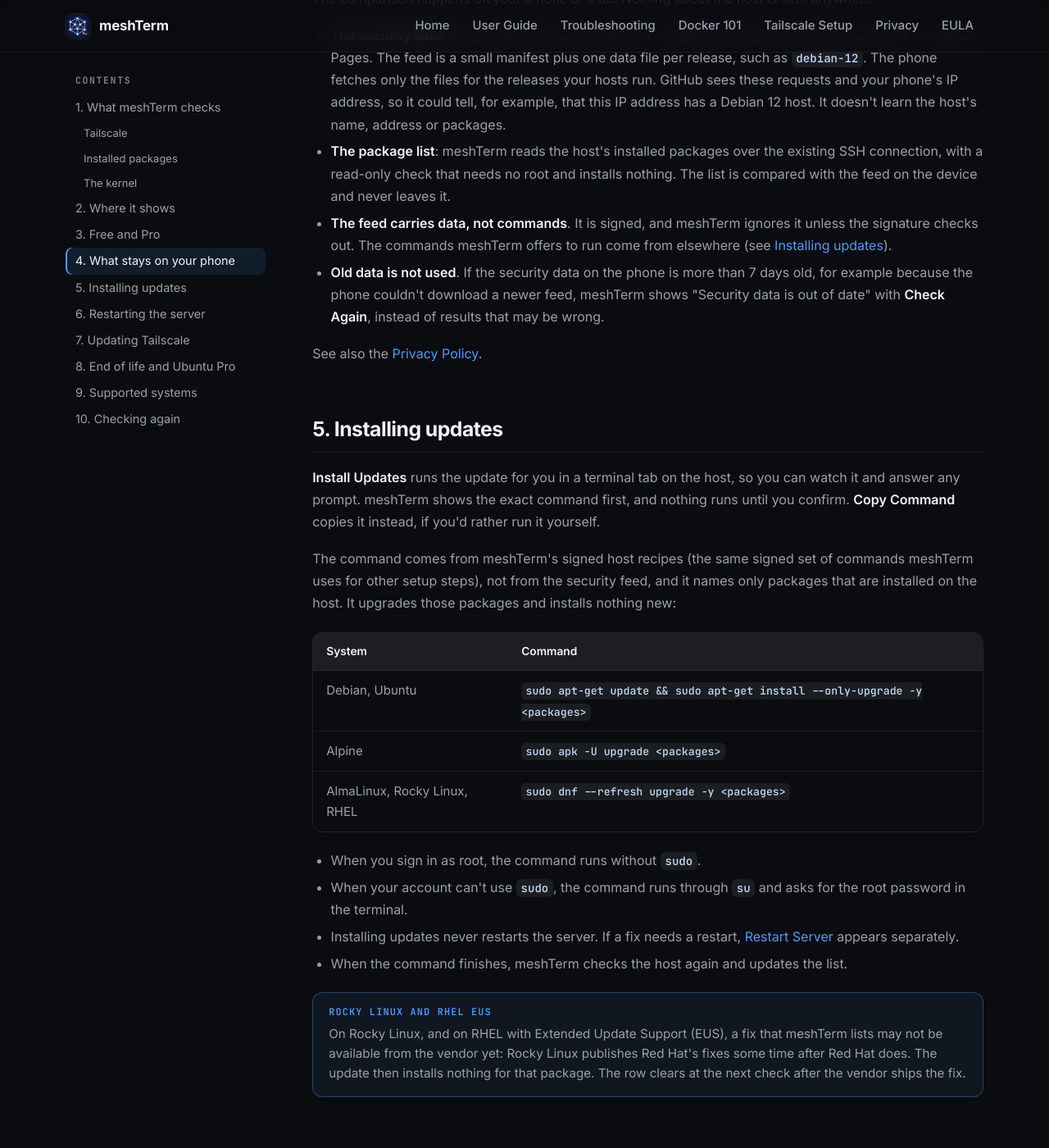
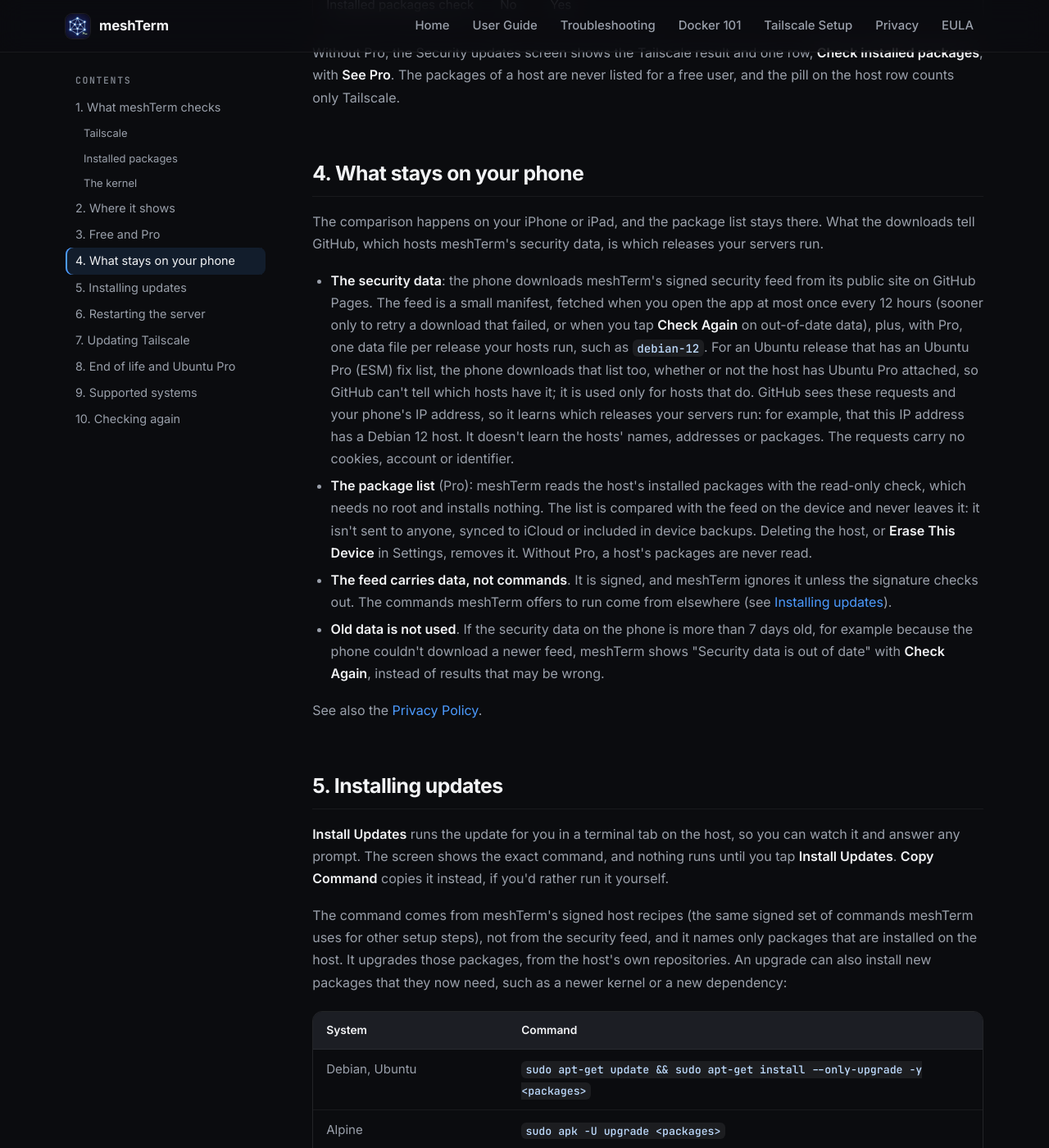
Before and after one commit to JBetchGH/meshterm-docs, a Jekyll site: the page built from security-updates.html, in a window 1280 px wide and 1400 px high, scrolled down 2400 px. Shown: the whole window at 82% size. Built offline with Jekyll 4.4.1, drawn with Linux system fonts in a browser that asks for light colours; some of the changed text lies outside the part shown.

Commit message:
Docs 2.4: Security updates page fixes, 2.4 labels for the security-updates parts
security-updates.html: live kernel patch shows the kernel row but never counts
(EL: "Live kernel patch loaded"); Recommended updates aren't security fixes,
listed not counted; kernel fix counts at once only when Install Updates can
install it (meta package on Debian/Ubuntu), else after 7 days; Install Updates
may install new packages, su only on hosts without sudo, the sudo-but-not-admin
note, the too-long-name "N packages need updating by hand" line; nothing runs
until you tap Install Updates; EL CVE links go to Red Hat's CVE pages; Rocky
clears when Rocky ships, RHEL EUS keeps the row until it leaves EUS; Restart
Server Linux only, new confirmation text; end of life from the signed data's
dates; the Ubuntu Pro list is downloaded for every Ubuntu release with one;
privacy section says GitHub learns which releases your servers run (no more
"nothing about the host is sent anywhere"); a brief own connection for
Roam-only hosts; unsupported list adds CentOS Stream, Oracle Linux, Linux Mint,
32-bit Raspberry Pi OS; Check Again also fetches out-of-date data.

meshterm.html: Security updates badge 2.4, its What's new entry under a new
2.4 heading (the rest of the 2.3.5 draft unchanged), guide paragraph matched.

Co-Authored-By: Claude Opus 5.5 <noreply@anthropic.com>

```diff
--- a/security-updates.html
+++ b/security-updates.html
@@ -14,7 +14,7 @@ footer: |
     </p>
 ---
 <header class="site-header">
-  <div class="app-name">meshTerm 2.3.5</div>
+  <div class="app-name">meshTerm 2.4</div>
   <h1>Security updates</h1>
   <div class="sub">When you connect, meshTerm checks whether the host has security updates waiting: for Tailscale, and (with Pro) for its installed packages. What it checks, where it shows, what stays on your phone, and how to install the updates.</div>
 </header>
@@ -42,17 +42,17 @@ footer: |
   </aside>
 
   <main>
-    <div class="page-title">meshTerm 2.3.5 - Security updates</div>
+    <div class="page-title">meshTerm 2.4 - Security updates</div>
     <div class="page-subtitle">Know when a host has security fixes waiting, and install them in one step.</div>
 
     <section id="what">
       <h2>1. What meshTerm checks</h2>
-      <p>When you connect to a host, meshTerm checks it for available security updates, at most once a day per host. The check uses the SSH connection you already opened: nothing is installed on the host, and you don't need to do anything to turn it on.</p>
+      <p>When you connect to a host, meshTerm checks it for available security updates, at most once a day per host. The check uses the connection you already opened, or a brief SSH connection of its own for a host you reach only through Roam. It is read-only and needs no administrator rights: nothing is installed or changed on the host, and you don't need to do anything to turn it on.</p>
       <p>meshTerm reports updates you can install, not whether a host is safe. It never calls a host "vulnerable": it tells you that a fix has been published for something installed there, and offers to install it.</p>
 
       <h3 id="what-tailscale">Tailscale (free)</h3>
       <p>If Tailscale is installed on the host, meshTerm compares its version with a set of rules that meshTerm curates and publishes in its signed security feed. If the host's Tailscale has a security fix in a newer version, the host shows it.</p>
-      <p>Some Tailscale fixes are marked <strong>Recommended</strong>: they matter only inside your tailnet. These are listed in the host's <strong>Security updates</strong> screen but are not counted on the host row.</p>
+      <p><strong>Recommended</strong> updates aren't security fixes (for example a Tailscale SSH stall fix); some apply only when you reach the host over your tailnet. They're listed in the host's <strong>Security updates</strong> screen but not counted on the host row.</p>
 
       <h3 id="what-packages">Installed packages (Pro)</h3>
       <p>With <a href="meshterm.html#pro">meshTerm Pro</a>, meshTerm also compares the host's installed packages with known CVEs (published security issues) rated <strong>High</strong> or <strong>Critical</strong>, where the fix is already published in the host's own distribution repositories. A CVE that has no fix in those repositories yet is not shown, because there is nothing to install. Medium and Low issues are not shown.</p>
@@ -60,9 +60,9 @@ footer: |
 
       <h3 id="what-kernel">The kernel</h3>
       <ul>
-        <li>A kernel fix that is available but not installed yet counts like any other package.</li>
+        <li>A kernel fix that isn't installed yet counts straight away when <a href="#install">Install Updates</a> can install it: on Alpine, AlmaLinux, Rocky Linux and RHEL, and on Debian and Ubuntu when the kernel's meta package (such as <code>linux-image-generic</code>) is installed. Without that package, Install Updates can't bring in a newer kernel: the kernel row offers <strong>Open Terminal</strong> to install one with the system's own tools, and it counts only once the fix is more than 7 days old.</li>
         <li>A kernel fix that is installed but waiting for a restart counts only once the fix is more than 7 days old. Most servers restart on their own schedule, so meshTerm doesn't ask for a restart the day a fix comes out.</li>
-        <li>Live kernel patching (Ubuntu Livepatch, kpatch) is not taken into account: a live patch doesn't change the result either way.</li>
+        <li>When a live kernel patch is loaded (Ubuntu Livepatch, or kpatch on AlmaLinux, Rocky Linux and RHEL), the kernel row still shows, but it never counts on the host row's pill. On AlmaLinux, Rocky Linux and RHEL the row says "Live kernel patch loaded" and asks you to restart into the newer kernel when you can, because kpatch covers only selected CVEs; elsewhere it says "Covered by Livepatch until restart".</li>
       </ul>
     </section>
 
@@ -72,8 +72,8 @@ footer: |
       <p><strong>In Host Details &gt; Security updates</strong>: the full list for the host.</p>
       <ul>
         <li>One row per package, with the installed version &rarr; the fixed version, and <strong>Critical</strong> or <strong>High</strong>.</li>
-        <li>Under each package, the CVEs it fixes, each one linking to its entry in the distribution's security tracker.</li>
-        <li>A kernel row, when a kernel fix is waiting to be installed or needs a restart.</li>
+        <li>Under each package, the CVEs it fixes, each one linking to its entry in the distribution's security tracker (Ubuntu's, Debian's or Alpine's; for AlmaLinux, Rocky Linux and RHEL, Red Hat's CVE pages).</li>
+        <li>A kernel row, when a kernel fix is waiting to be installed or needs a restart, or a live kernel patch is covering it.</li>
         <li>The Tailscale result, including any <strong>Recommended</strong> rows.</li>
         <li>A footer, "Checked &lt;time&gt; against data from &lt;date&gt;", so you can see how recent the check and the data are.</li>
       </ul>
@@ -94,10 +94,10 @@ footer: |
 
     <section id="privacy">
       <h2>4. What stays on your phone</h2>
-      <p>The comparison happens on your iPhone or iPad. Nothing about the host is sent anywhere.</p>
+      <p>The comparison happens on your iPhone or iPad, and the package list stays there. What the downloads tell GitHub, which hosts meshTerm's security data, is which releases your servers run.</p>
       <ul>
-        <li><strong>The security data</strong>: the phone downloads meshTerm's signed security feed from its public site on GitHub Pages. The feed is a small manifest plus one data file per release, such as <code>debian-12</code>. The phone fetches only the files for the releases your hosts run. GitHub sees these requests and your phone's IP address, so it could tell, for example, that this IP address has a Debian 12 host. It doesn't learn the host's name, address or packages.</li>
-        <li><strong>The package list</strong>: meshTerm reads the host's installed packages over the existing SSH connection, with a read-only check that needs no root and installs nothing. The list is compared with the feed on the device and never leaves it.</li>
+        <li><strong>The security data</strong>: the phone downloads meshTerm's signed security feed from its public site on GitHub Pages. The feed is a small manifest, fetched when you open the app at most once every 12 hours (sooner only to retry a download that failed, or when you tap <strong>Check Again</strong> on out-of-date data), plus, with Pro, one data file per release your hosts run, such as <code>debian-12</code>. For an Ubuntu release that has an Ubuntu Pro (ESM) fix list, the phone downloads that list too, whether or not the host has Ubuntu Pro attached, so GitHub can't tell which hosts have it; it is used only for hosts that do. GitHub sees these requests and your phone's IP address, so it learns which releases your servers run: for example, that this IP address has a Debian 12 host. It doesn't learn the hosts' names, addresses or packages. The requests carry no cookies, account or identifier.</li>
+        <li><strong>The package list</strong> (Pro): meshTerm reads the host's installed packages with the read-only check, which needs no root and installs nothing. The list is compared with the feed on the device and never leaves it: it isn't sent to anyone, synced to iCloud or included in device backups. Deleting the host, or <strong>Erase This Device</strong> in Settings, removes it. Without Pro, a host's packages are never read.</li>
         <li><strong>The feed carries data, not commands</strong>. It is signed, and meshTerm ignores it unless the signature checks out. The commands meshTerm offers to run come from elsewhere (see <a href="#install">Installing updates</a>).</li>
         <li><strong>Old data is not used</strong>. If the security data on the phone is more than 7 days old, for example because the phone couldn't download a newer feed, meshTerm shows "Security data is out of date" with <strong>Check Again</strong>, instead of results that may be wrong.</li>
       </ul>
@@ -106,8 +106,8 @@ footer: |
 
     <section id="install">
       <h2>5. Installing updates</h2>
-      <p><strong>Install Updates</strong> runs the update for you in a terminal tab on the host, so you can watch it and answer any prompt. meshTerm shows the exact command first, and nothing runs until you confirm. <strong>Copy Command</strong> copies it instead, if you'd rather run it yourself.</p>
-      <p>The command comes from meshTerm's signed host recipes (the same signed set of commands meshTerm uses for other setup steps), not from the security feed, and it names only packages that are installed on the host. It upgrades those packages and installs nothing new:</p>
+      <p><strong>Install Updates</strong> runs the update for you in a terminal tab on the host, so you can watch it and answer any prompt. The screen shows the exact command, and nothing runs until you tap <strong>Install Updates</strong>. <strong>Copy Command</strong> copies it instead, if you'd rather run it yourself.</p>
+      <p>The command comes from meshTerm's signed host recipes (the same signed set of commands meshTerm uses for other setup steps), not from the security feed, and it names only packages that are installed on the host. It upgrades those packages, from the host's own repositories. An upgrade can also install new packages that they now need, such as a newer kernel or a new dependency:</p>
       <table>
         <thead><tr><th>System</th><th>Command</th></tr></thead>
         <tbody>
@@ -118,23 +118,28 @@ footer: |
       </table>
       <ul>
         <li>When you sign in as root, the command runs without <code>sudo</code>.</li>
-        <li>When your account can't use <code>sudo</code>, the command runs through <code>su</code> and asks for the root password in the terminal.</li>
+        <li>Only on a host that has no <code>sudo</code> at all does the command run through <code>su</code> instead: the screen says "It asks for the root password.", and the terminal asks for it.</li>
+        <li>When the host has <code>sudo</code> but your account isn't in one of its administrator groups (such as <code>sudo</code>, <code>wheel</code> or <code>admin</code>), the command still uses <code>sudo</code>, since some servers grant it by name, and the screen adds "If your account can't use sudo, ask the server's admin to run this."</li>
+        <li>A package whose name is too long to include in the command is left out of it, and the screen says how many, for example "2 packages need updating by hand". Update those in a terminal with the system's own tools.</li>
         <li>Installing updates never restarts the server. If a fix needs a restart, <a href="#restart">Restart Server</a> appears separately.</li>
         <li>When the command finishes, meshTerm checks the host again and updates the list.</li>
       </ul>
       <div class="callout info">
         <div class="callout-title">Rocky Linux and RHEL EUS</div>
-        <p>On Rocky Linux, and on RHEL with Extended Update Support (EUS), a fix that meshTerm lists may not be available from the vendor yet: Rocky Linux publishes Red Hat's fixes some time after Red Hat does. The update then installs nothing for that package. The row clears at the next check after the vendor ships the fix.</p>
+        <p>Rocky Linux and RHEL hosts are checked against Red Hat's fixes, so on them the screen adds "Some fixes may not be available from your vendor yet."</p>
+        <ul>
+          <li><strong>Rocky Linux</strong> publishes Red Hat's fixes some time after Red Hat does. Until then the update installs nothing for that package, and the row clears at the next check after Rocky ships the fix.</li>
+          <li><strong>RHEL with Extended Update Support (EUS)</strong>: the host is matched against RHEL's main repositories, not the EUS ones, so it keeps showing the row until it leaves EUS.</li>
+        </ul>
       </div>
     </section>
 
     <section id="restart">
       <h2>6. Restarting the server</h2>
-      <p><strong>Restart Server</strong> is a separate button. It appears only when a newer kernel with the fix is installed but not running yet, or when the host itself reports that it needs a restart.</p>
+      <p><strong>Restart Server</strong> is a separate button, offered only on Linux servers (never on macOS, Windows or a system meshTerm doesn't know). It appears only when a newer kernel with the fix is installed but not running yet, or when the host itself reports that it needs a restart.</p>
       <ul>
-        <li>meshTerm asks first: "Restart this server?"</li>
-        <li>It runs <code>systemctl reboot</code>, or <code>shutdown -r now</code> where that isn't available, and <code>reboot</code> on Alpine, with <code>sudo</code> when needed.</li>
-        <li>Every session on the server disconnects, including other people's and any tmux or mtRoam sessions: a restart ends the programs running in them. Save your work first.</li>
+        <li>meshTerm asks first: "Restart this server? Every session and program on it ends, including tmux and mtRoam sessions, and anyone connected is disconnected. meshTerm checks it again when you reconnect." Save your work first.</li>
+        <li>It runs <code>systemctl reboot</code>, or <code>shutdown -r now</code> where that isn't available, and <code>reboot</code> on Alpine, with <code>sudo</code> (or <code>su</code>) as for <a href="#install">Install Updates</a>.</li>
         <li>When you reconnect, meshTerm checks the host again.</li>
       </ul>
     </section>
@@ -154,8 +159,8 @@ footer: |
 
     <section id="eol">
       <h2>8. End of life and Ubuntu Pro</h2>
-      <p id="eol-release"><strong>End of life</strong>: when a host runs a release that no longer gets security fixes from its distribution (for example Alpine 3.20 and 3.21 today, Debian 11, or Ubuntu 20.04 without Ubuntu Pro), meshTerm shows "This release no longer gets security fixes" beside its results. New issues won't be fixed on that release, so they can't show up as updates: upgrading to a supported release is the way to keep getting fixes.</p>
-      <p id="ubuntu-pro"><strong>Ubuntu Pro (ESM)</strong>: some Ubuntu fixes are published only through Ubuntu Pro's Expanded Security Maintenance. meshTerm shows those fixes only on hosts that have Ubuntu Pro attached, because other hosts can't install them.</p>
+      <p id="eol-release"><strong>End of life</strong>: meshTerm's signed security data carries the date each release stops getting security fixes from its distribution. When a host's release is past that date (for example Debian 11, or Ubuntu 20.04 without Ubuntu Pro), meshTerm shows "This release no longer gets security fixes" beside its results. Fixes published before then still show, but new issues won't be fixed on that release, so they can't show up as updates: upgrading to a supported release is the way to keep getting fixes. A release the data gives no date for never shows the note, and Ubuntu 20.04 with Ubuntu Pro attached is not past its end of life.</p>
+      <p id="ubuntu-pro"><strong>Ubuntu Pro (ESM)</strong>: some Ubuntu fixes are published only through Ubuntu Pro's Expanded Security Maintenance. meshTerm shows those fixes only on hosts that have Ubuntu Pro attached, because other hosts can't install them. With Pro, the phone downloads the Ubuntu Pro fix list for every Ubuntu release that has one, whether or not the host has Ubuntu Pro attached, so the download doesn't tell GitHub which hosts have it.</p>
     </section>
 
     <section id="systems">
@@ -179,7 +184,7 @@ footer: |
 
     <section id="check-again">
       <h2>10. Checking again</h2>
-      <p>meshTerm checks each host at most once a day on its own. <strong>Check Again</strong> in Security updates checks now, over the open connection. If the host isn't connected, the check runs the next time you connect to it.</p>
+      <p>meshTerm checks each host at most once a day on its own. <strong>Check Again</strong> in Security updates checks now, over the open connection. If the host isn't connected, the check runs the next time you connect to it. When the security data is out of date, Check Again also downloads newer data.</p>
     </section>
 
   </main>
```
Also changed, not shown: other parts of security-updates.html (+1 -1 lines), meshterm.html (+8 -4 lines).
